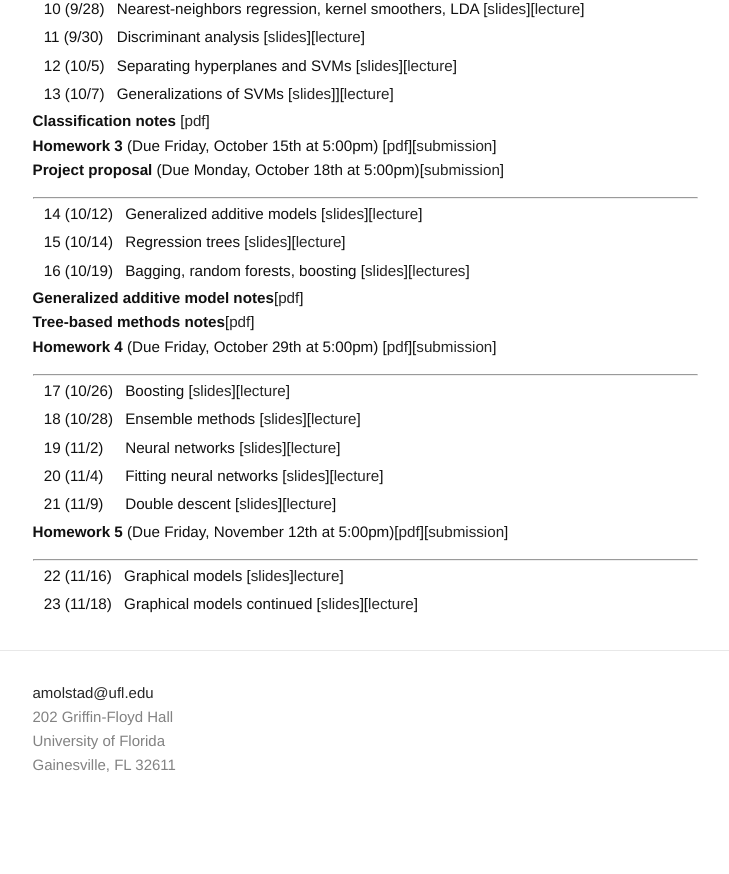
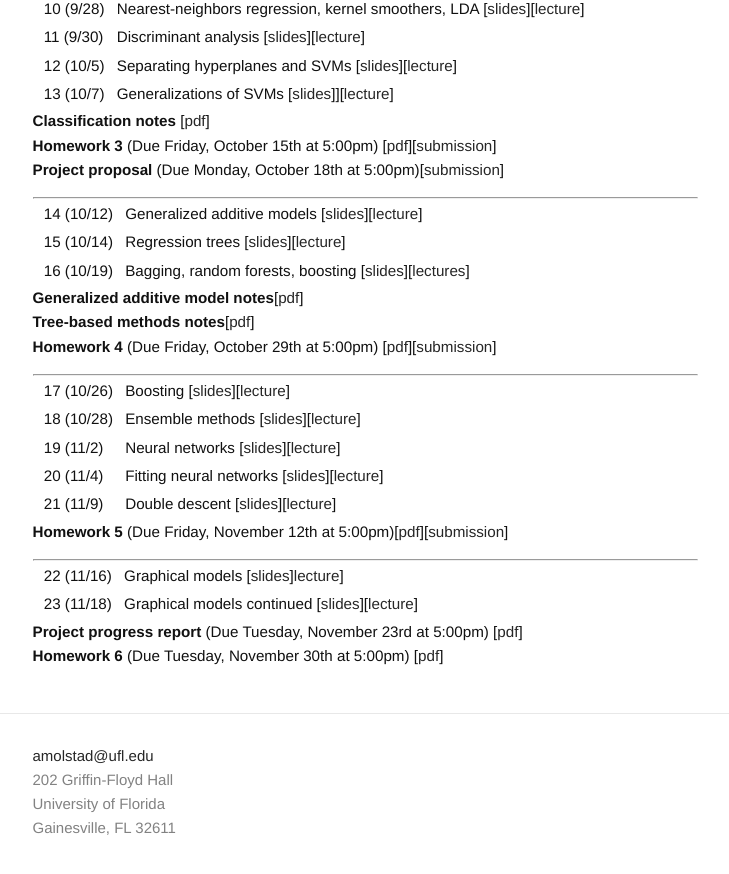
Before and after one commit to ajmolstad/ajmolstad.github.io, a Jekyll site: the page built from F21_STA7934.md, in a window 1280 px wide and 900 px high, scrolled down 706 px. Shown: the top 874 px of the window, without its empty margins (275-1004 px from the left). Built offline with Jekyll 4.4.1, drawn with Linux system fonts in a browser that asks for light colours; before the commit the page ends 1543 px from its top, so only the background shows below that.

Commit message:
Update F21_STA7934.md

```diff
--- a/F21_STA7934.md
+++ b/F21_STA7934.md
@@ -77,3 +77,6 @@ Note that you must be logged into your UFL eLearning account to access course ma
 
 || 22 (11/16) || Graphical models [[slides](https://ufl.instructure.com/files/64142315/download?download_frd=1)][lecture](https://ufl.instructure.com/courses/437665/files?preview=64186275)]||
 || 23 (11/18) || Graphical models continued [[slides](https://ufl.instructure.com/files/64192144/download?download_frd=1)][[lecture](https://ufl.instructure.com/courses/437665/files?preview=64198773)] ||
+
+**Project progress report** (Due Tuesday, November 23rd at 5:00pm) [[pdf](https://ufl.instructure.com/courses/437665/assignments/4945276)]
+**Homework 6** (Due Tuesday, November 30th at 5:00pm) [[pdf](https://ufl.instructure.com/files/64258409/download?download_frd=1)]
```
